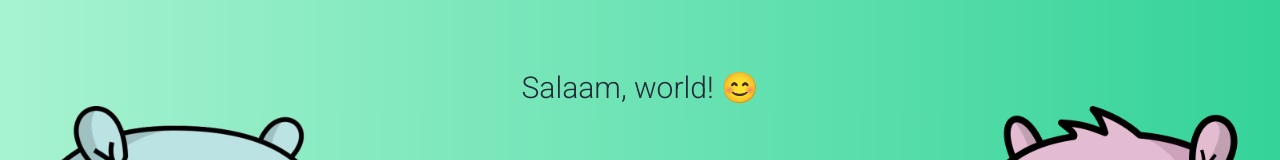
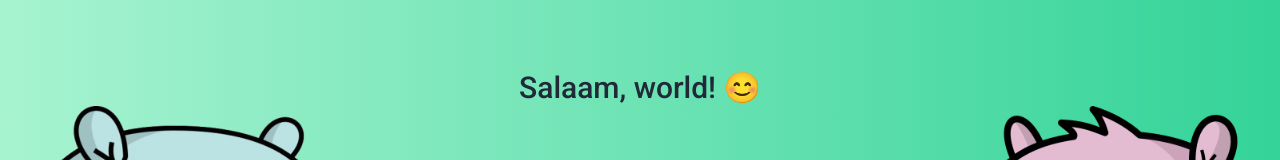
Before and after one commit to shah-a/few2.3-04-final-project, a React (Vite) app: page / in a window 1280 px wide. Shown: the part 138-298 px from the top of the page. Built offline with nearby package versions, Linux system fonts and the light colour scheme.

Commit message:
Update: adjusted h1 base style (font size)

```diff
--- a/src/index.css
+++ b/src/index.css
@@ -9,7 +9,7 @@
   }
 
   h1 {
-    @apply text-3xl;
+    @apply text-3xl font-medium;
   }
 }
 
```
